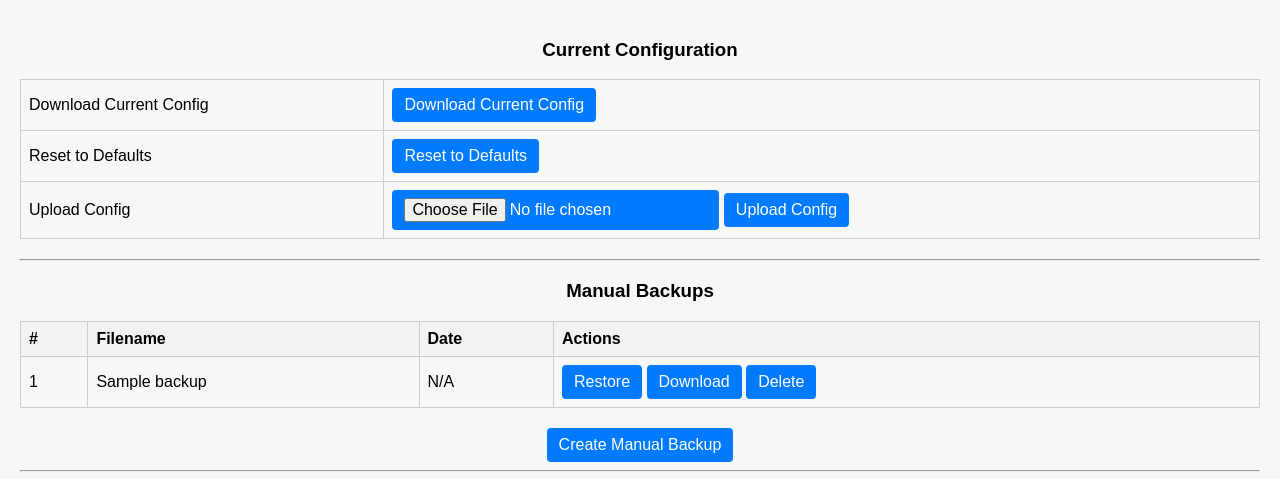
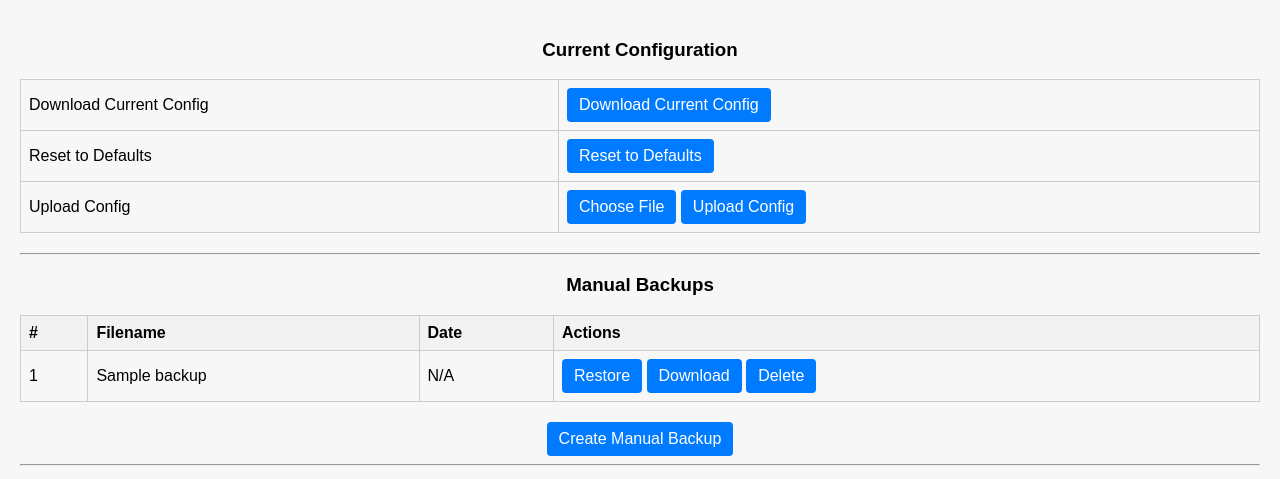
Before and after one commit to mlamoure/indigo-auto-lights, a Python web app: template Auto Lights.indigoPlugin/Contents/Server Plugin/config_web_editor/templates/config_backup.html in a window 1280 px wide. Shown: the part 110-589 px from the top of the page. Run offline with Jinja, Linux system fonts and the light colour scheme; the template is opened without the code that fills it: most values are stand-ins (such as "Sample title", 1, 10 or a date in 2020).

Commit message:
style: Fix file chooser button styling and table margins

```diff
--- a/Auto Lights.indigoPlugin/Contents/Server Plugin/config_web_editor/templates/config_backup.html
+++ b/Auto Lights.indigoPlugin/Contents/Server Plugin/config_web_editor/templates/config_backup.html
@@ -11,7 +11,7 @@
 <div id="container">
     <div id="content">
         <h3>Current Configuration</h3>
-        <table class="zones-table" style="margin-bottom: 20px;">
+        <table class="zones-table">
             <tr>
                 <td>Download Current Config</td>
                 <td>
@@ -33,7 +33,10 @@
                 <td>Upload Config</td>
                 <td>
                     <form method="POST" action="/upload_config" enctype="multipart/form-data" style="margin:0;">
-                        <input type="file" name="config_file_upload" accept=".json" class="btn"/>
+                        <label class="btn">
+                            Choose File
+                            <input type="file" name="config_file_upload" accept=".json" style="display:none;"/>
+                        </label>
                         <button type="submit" class="btn">Upload Config</button>
                     </form>
                 </td>
```
